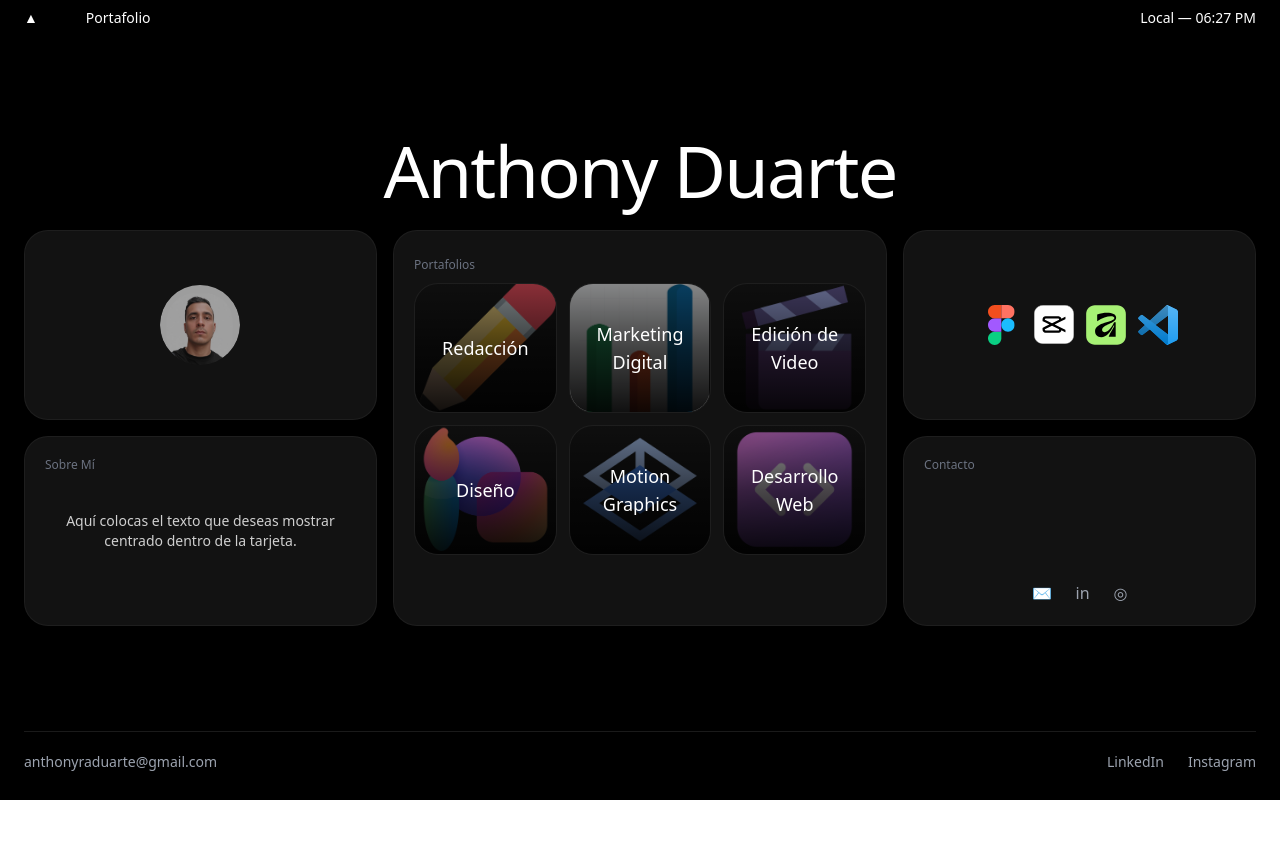
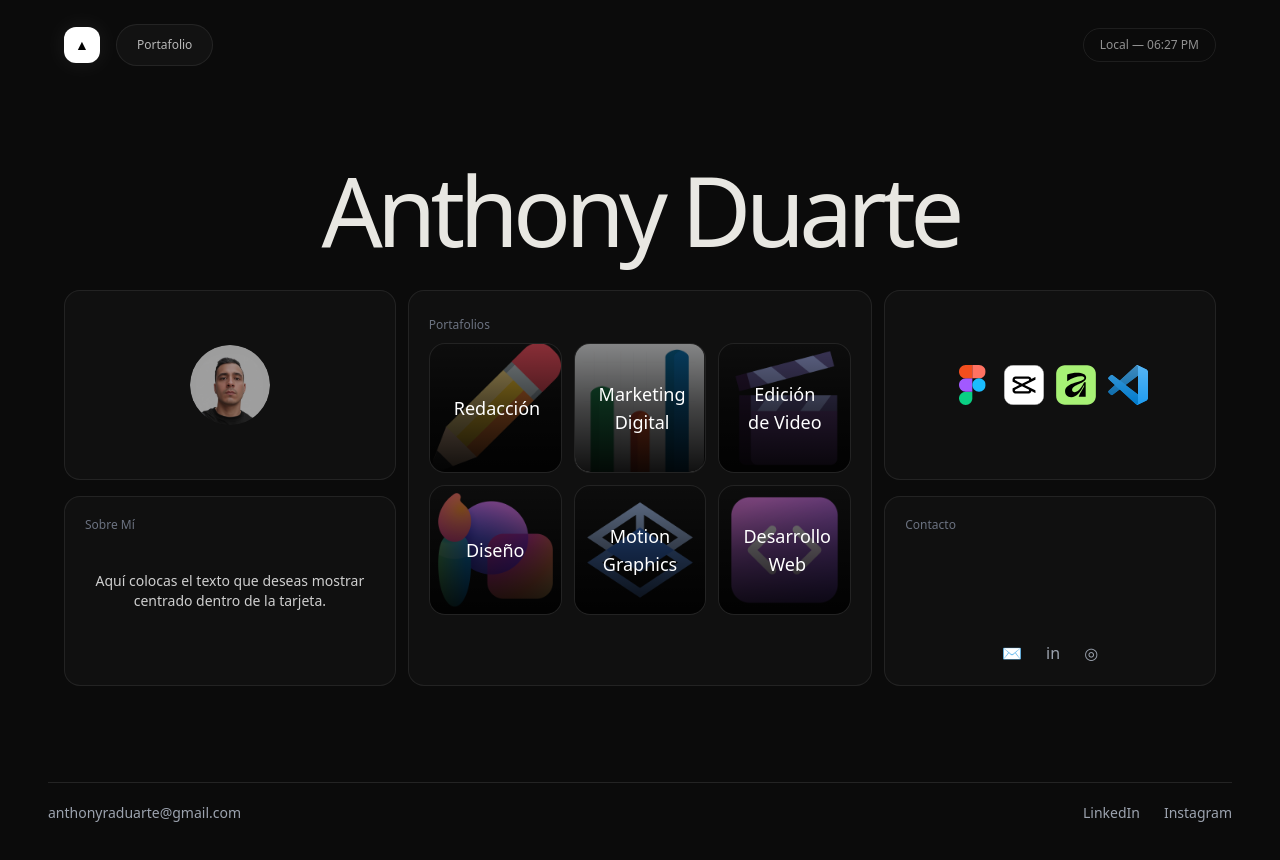
Before and after one commit to anthonyduar/Portafolio, a Next.js app: page / in a window 1280 px wide. Shown: the top 860 px of the page. Before the commit the page ends 800 px from the top, so only its background shows below. Built offline with nearby package versions, Linux system fonts and the light colour scheme; no server answers.

Commit message:
Refine homepage navbar and hero styling

```diff
--- a/components/HomePage.tsx
+++ b/components/HomePage.tsx
@@ -18,22 +18,22 @@ export default function HomePage() {
   const [title, setTitle] = useState("Anthony Duarte");
 
   return (
-    <div className='flex min-h-screen max-w-[1440px] flex-col justify-between overflow-hidden bg-black px-3 py-2 text-white md:px-6'>
+    <div className='mx-auto flex min-h-screen w-full max-w-[1440px] flex-col justify-between overflow-hidden bg-[#0b0b0b] px-4 py-4 text-white md:px-12 md:py-6'>
       <Navbar />
-      <main className='my-auto py-2'>
-        <h1 className='mb-6 text-center text-7xl font-normal tracking-tight'>
+      <main className='my-auto py-16 md:py-24'>
+        <h1 className='mx-auto mb-8 max-w-4xl text-center text-6xl font-medium leading-[0.98] tracking-[-0.06em] text-[#e8e7e2] sm:text-7xl md:text-8xl'>
           {title}
         </h1>
-        <section className='grid w-full grid-cols-1 items-stretch gap-4 md:grid-cols-[1fr_1.4fr_1fr]'>
+        <section className='mx-auto grid w-full max-w-6xl grid-cols-1 items-stretch gap-3 md:grid-cols-[1fr_1.4fr_1fr]'>
           <div className='grid grid-cols-1 gap-4'>
-            <div className='flex h-[190px] items-center justify-center overflow-hidden rounded-3xl border border-white/5 bg-[#121212] p-5'>
+            <div className='flex h-[190px] items-center justify-center overflow-hidden rounded-2xl border border-white/[0.08] bg-[#101010] p-5'>
               <img
                 src='/img/foto.png'
                 alt='Anthony Duarte'
                 className='h-20 w-20 rounded-full object-cover opacity-70'
               />
             </div>
-            <div className='relative flex h-[190px] flex-col justify-between overflow-hidden rounded-3xl border border-white/5 bg-[#121212] p-5'>
+            <div className='relative flex h-[190px] flex-col justify-between overflow-hidden rounded-2xl border border-white/[0.08] bg-[#101010] p-5'>
               <span className='relative z-10 text-xs text-gray-500'>
                 Sobre Mí
               </span>
@@ -43,7 +43,7 @@ export default function HomePage() {
               </p>
             </div>
           </div>
-          <div className='rounded-3xl border border-white/5 bg-[#121212] p-5 md:min-h-[356px]'>
+          <div className='rounded-2xl border border-white/[0.08] bg-[#101010] p-5 md:min-h-[356px]'>
             <span className='text-xs text-gray-500'>Portafolios</span>
             <div className='my-2 grid grid-cols-2 gap-3 sm:grid-cols-3'>
               {categories.map(([label, href, image]) => (
@@ -52,7 +52,7 @@ export default function HomePage() {
                   href={href}
                   onMouseEnter={() => setTitle(label)}
                   onMouseLeave={() => setTitle("Anthony Duarte")}
-                  className='group relative flex h-[130px] overflow-hidden rounded-3xl border border-white/5 bg-[#121212] p-6 transition-all duration-300 hover:scale-[1.02] hover:border-white/20'
+                  className='group relative flex h-[130px] overflow-hidden rounded-2xl border border-white/[0.08] bg-[#101010] p-6 transition-all duration-300 hover:scale-[1.02] hover:border-white/20'
                 >
                   <img
                     src={image}
@@ -68,7 +68,7 @@ export default function HomePage() {
             </div>
           </div>
           <div className='grid grid-cols-1 gap-4'>
-            <div className='flex h-[190px] items-center justify-center rounded-3xl border border-white/5 bg-[#121212] p-4'>
+            <div className='flex h-[190px] items-center justify-center rounded-2xl border border-white/[0.08] bg-[#101010] p-4'>
               <div className='flex flex-wrap items-center justify-center gap-3'>
                 {[
                   ["figma.svg", "Figma"],
@@ -90,7 +90,7 @@ export default function HomePage() {
                 ))}
               </div>
             </div>
-            <div className='flex h-[190px] flex-col justify-between rounded-3xl border border-white/5 bg-[#121212] p-5'>
+            <div className='flex h-[190px] flex-col justify-between rounded-2xl border border-white/[0.08] bg-[#101010] p-5'>
               <span className='text-xs text-gray-500'>Contacto</span>
               <div className='flex items-center justify-center gap-6'>
                 <a
--- a/components/Navbar.tsx
+++ b/components/Navbar.tsx
@@ -40,17 +40,17 @@ export default function Navbar() {
   }, []);
 
   return (
-    <header className='flex w-full items-center justify-between text-sm text-gray-400'>
-      <div className='flex items-center'>
-        <span className='font-bold text-white'>▲</span>
+    <header className='mx-auto flex w-full max-w-6xl items-center justify-between text-xs text-white/45'>
+      <div className='flex items-center gap-4'>
+        <span className='flex h-9 w-9 items-center justify-center rounded-xl border border-white/10 bg-white text-sm font-bold text-black shadow-[0_0_24px_rgba(255,255,255,0.08)]'>▲</span>
         <Link
           href='/'
-          className='ml-12 font-medium text-white transition-colors hover:text-gray-300'
+          className='rounded-full border border-white/[0.08] bg-white/[0.03] px-5 py-3 font-medium text-white/70 transition-colors hover:bg-white/[0.06] hover:text-white'
         >
           Portafolio
         </Link>
       </div>
-      <span className='font-medium text-white'>{locationTime}</span>
+      <span className='rounded-full border border-white/[0.08] px-4 py-2 font-medium text-white/55'>{locationTime}</span>
     </header>
   );
 }
--- a/tsconfig.json
+++ b/tsconfig.json
@@ -20,7 +20,8 @@
       {
         "name": "next"
       }
-    ]
+    ],
+    "target": "ES2017"
   },
   "include": [
     "next-env.d.ts",
```
